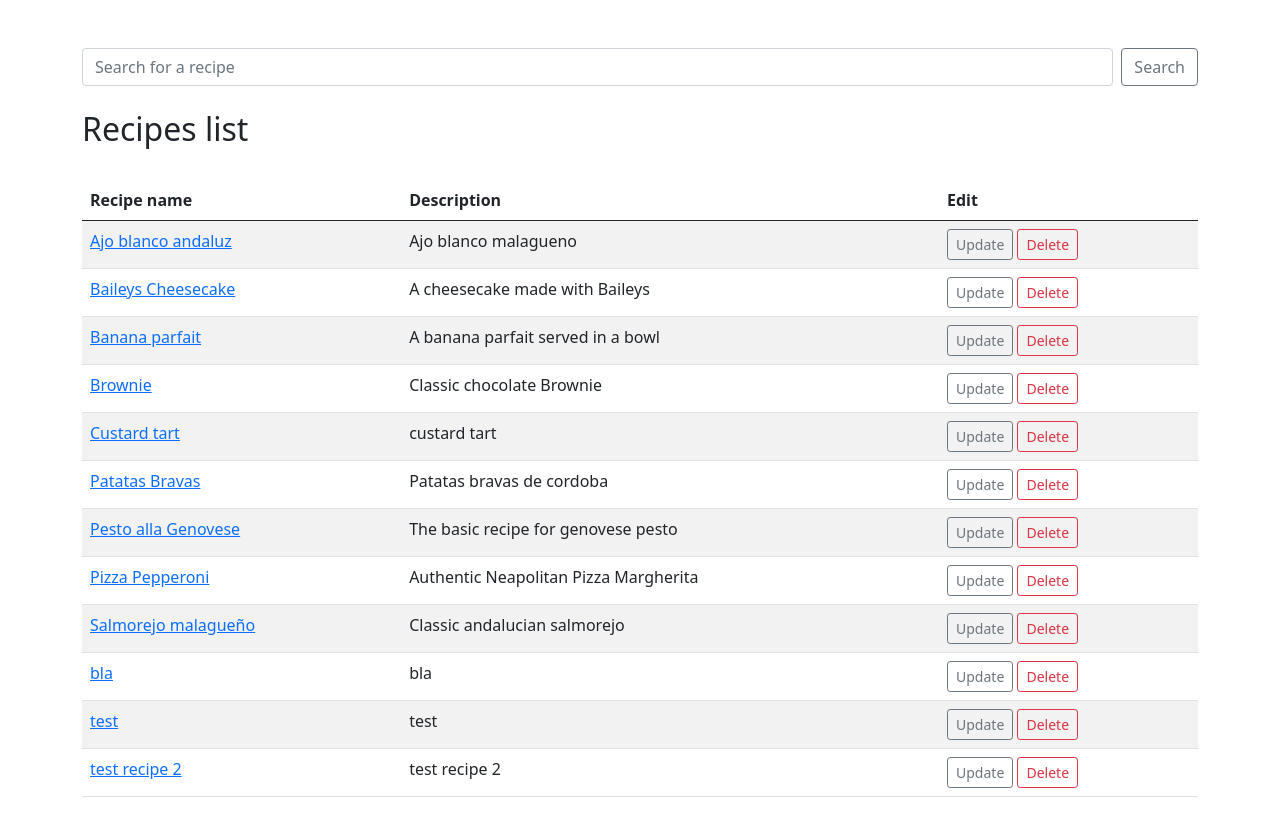
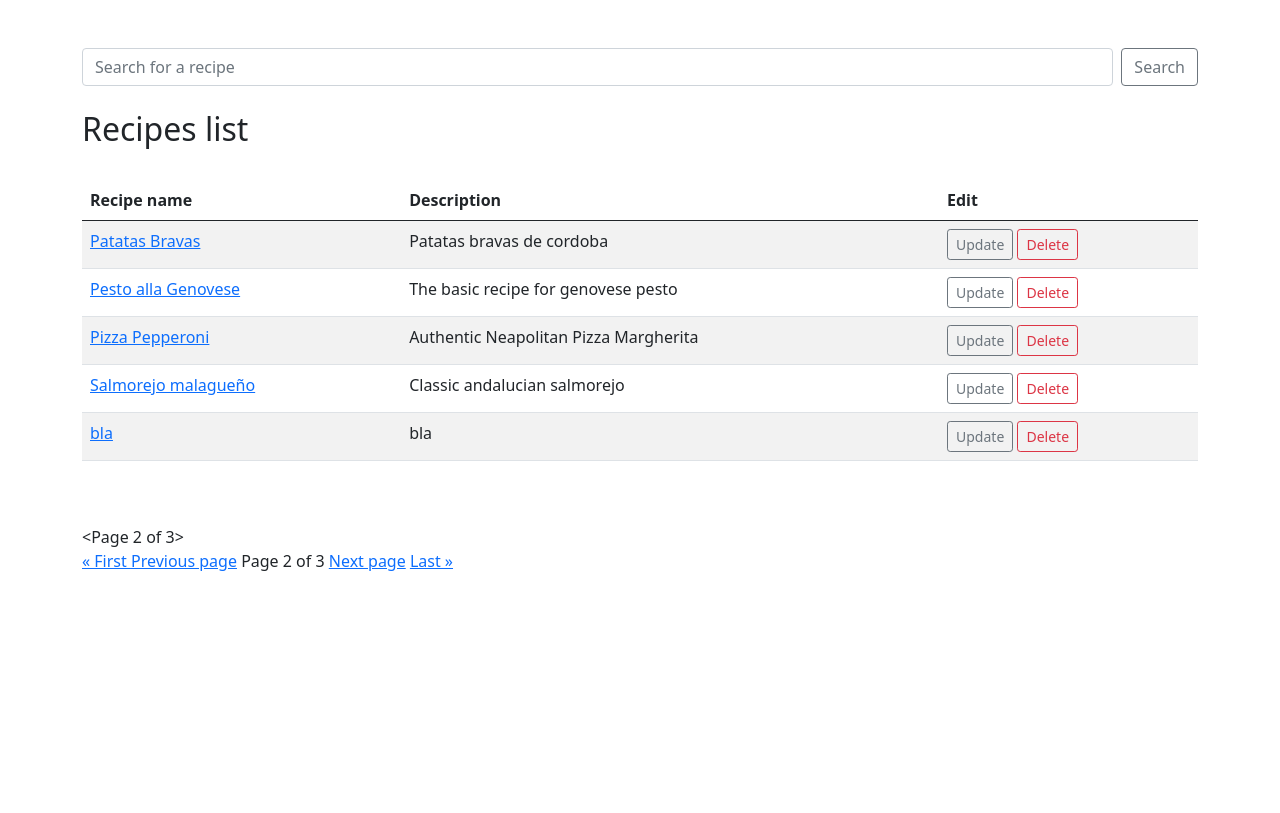
Before and after one commit to Rodolfo-Munoz/project_app, a Django app: page /list_recipes/?page=2 in a window 1280 px wide. Shown: the part 56-869 px from the top of the page. After the commit the page ends 627 px from the top, so only its background shows below. Run offline with Django 3.2, Linux system fonts and the light colour scheme; data comes from the database, SQL or seed files in the repository; both versions use the stored data as it was after the commit.

Commit message:
pagination added to recipe list

```diff
--- a/project_app/urls.py
+++ b/project_app/urls.py
@@ -32,4 +32,5 @@ urlpatterns = [
     path('search_recipes/', views.search_recipes, name='search_recipes'),
     path('update_recipe/<recipe_id>', views.update_recipe, name='update_recipe'),
     path('delete_recipe/<recipe_id>', views.delete_recipe, name='delete_recipe'),
+
 ]
--- a/roseleaf_app/templates/roseleaf_app/list_recipes.html
+++ b/roseleaf_app/templates/roseleaf_app/list_recipes.html
@@ -25,7 +25,7 @@
                 <th scope="col">Edit</th>
             </tr>
         </thead>
-    {% for recipe in recipe_list %}
+    {% for recipe in recipe_page %}
 
 
         <tr>
@@ -40,8 +40,25 @@
 
     {% endfor %}
     </table>
+    <br><br>
+    {{ recipe_page }}<br>
+
+    {% if recipe_page.has_previous %}
+        <a href="?page=1">&laquo; First </a>
+        <a href="?page={{ recipe_page.previous_page_number }}">Previous page</a>
 
 
 
+    {% endif %}
+
+    Page {{ recipe_page.number }} of {{ recipe_page.paginator.num_pages }}
+
+    {% if recipe_page.has_next%}
+        <a href="?page={{ recipe_page.next_page_number }}">Next page</a>
+        <a href="?page={{ recipe_page.paginator.num_pages }}">Last &raquo;</a>
+
+
+    {% endif %}
+
 
 {% endblock %}
--- a/roseleaf_app/views.py
+++ b/roseleaf_app/views.py
@@ -1,10 +1,12 @@
 from django.contrib.auth import authenticate
 from django.contrib.auth.forms import AuthenticationForm
 from django.shortcuts import render, redirect
-from django.http import HttpResponseRedirect
+from django.http import HttpResponseRedirect, HttpResponse
 from .models import Recipe
 from .forms import RecipeForm, TempForm
 
+# Pagination imports
+from django.core.paginator import Paginator
 
 def home(request):
     return render(request, 'roseleaf_app/home.html', {})
@@ -72,9 +74,16 @@ def orders(request):
 
 
 def list_recipes(request):
-    recipe_list = Recipe.objects.all().order_by('name')
+    recipe_list = Recipe.objects.all()
+
+    # Set up pagination
+    p = Paginator(Recipe.objects.all().order_by('name'), 5)
+    page = request.GET.get('page')
+    recipe_page = p.get_page(page)
+
     return render(request, 'roseleaf_app/list_recipes.html',
-                  {'recipe_list' : recipe_list})
+                  {'recipe_list' : recipe_list,
+                   'recipe_page' : recipe_page})
 
 
 def show_recipe(request, recipe_id):
```
Also changed, not shown: db.sqlite3.
